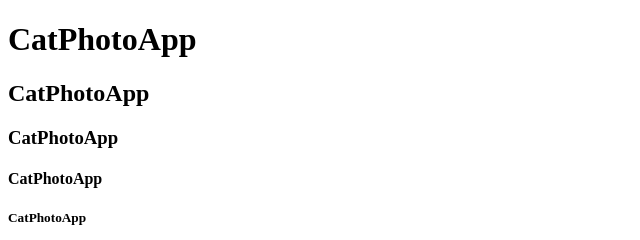
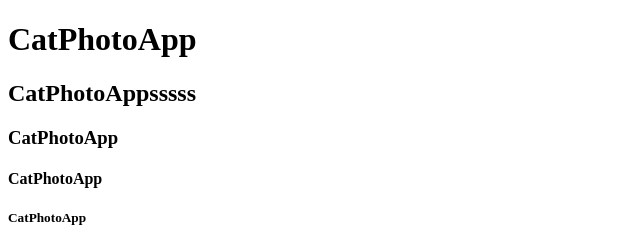
Before and after one commit to madina-abbasova/lecture-1, a plain HTML site: page index.html in a window 1280 px wide. Shown: the top 240 px of the page, 0-640 px from the left. Drawn offline with Linux system fonts and the light colour scheme.

Commit message:
Changed heading

```diff
--- a/index.html
+++ b/index.html
@@ -6,7 +6,7 @@
 </head>
 <body>
     <!-- 1.Tracking changes -->
-   <h1>CatPhotoApp</h1><h2>CatPhotoApp</h2><h3>CatPhotoApp</h3><h4>CatPhotoApp</h4><h5>CatPhotoApp</h5><h6>CatPhotoApp</h6>
+   <h1>CatPhotoApp</h1><h2>CatPhotoAppsssss</h2><h3>CatPhotoApp</h3><h4>CatPhotoApp</h4><h5>CatPhotoApp</h5><h6>CatPhotoApp</h6>
    <hr>
    <!--Headings  -->
    <img src="https://www.petsworld.in/blog/wp-content/uploads/2014/09/cute-kittens.jpg" alt="cute kittens">
```
